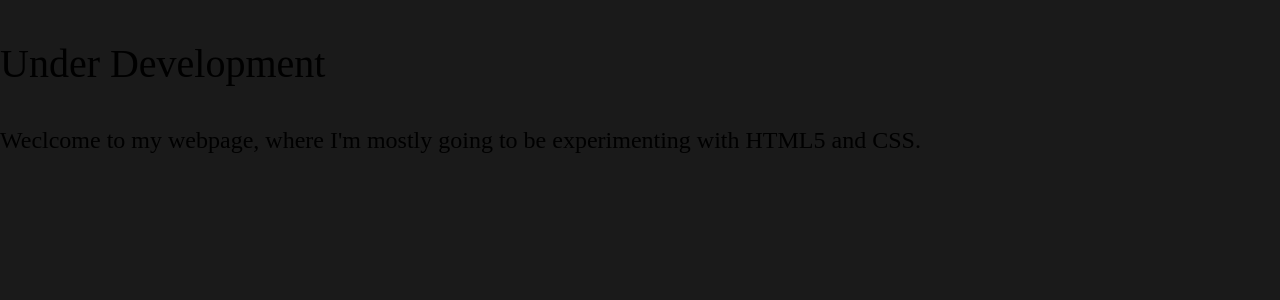
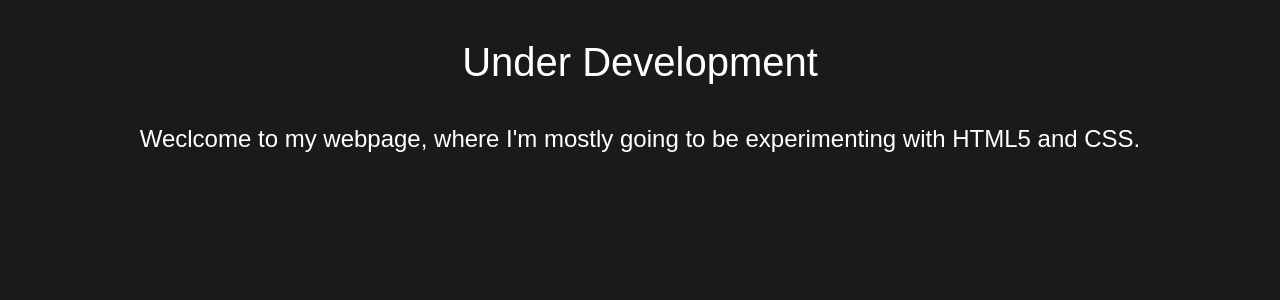
Before and after one commit to bunkerexplorer2000/bunkerexplorer, a PHP site: page / in a window 1280 px wide. Shown: the part 56-356 px from the top of the page. Run offline with PHP 8.4, Linux system fonts and the light colour scheme.

Commit message:
Update index.css

```diff
--- a/index.css
+++ b/index.css
@@ -50,3 +50,11 @@
 }
 
 /* the other pages css (study what ever is above since i dont understand it) */
+
+
+
+p{
+    text-align: center;
+    font-family: sans-serif;
+    color: white;
+}
```
